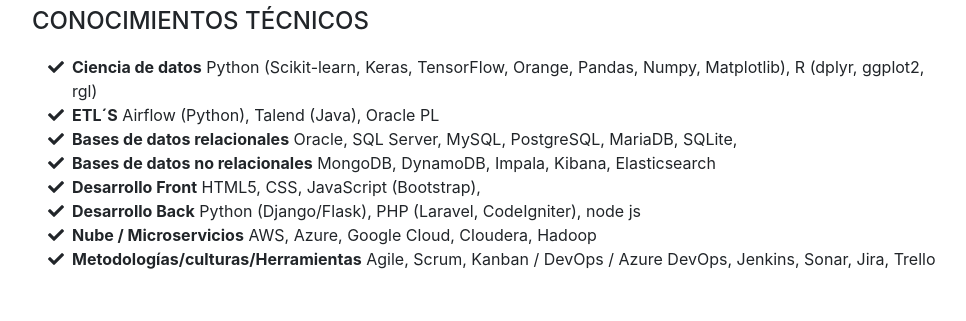
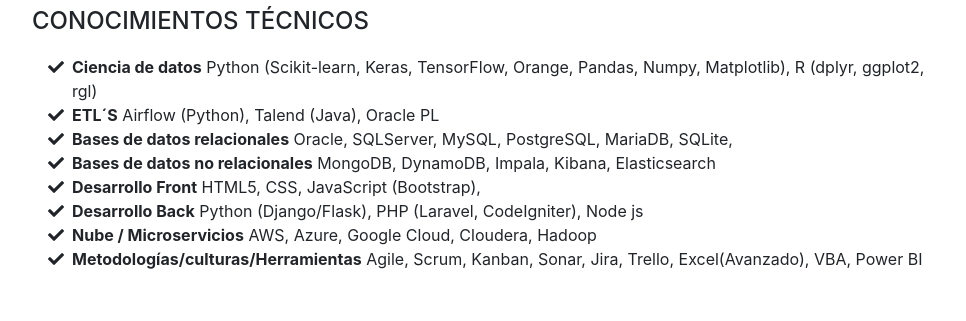
Before and after one commit to leoesleoesleo/presentacion, a website with bundled scripts: page index.html in a window 1280 px wide. Shown: the part 3000-3321 px from the top of the page, without its empty margins (288-1254 px from the left). Built offline with nearby package versions, Linux system fonts and the light colour scheme; a web font is replaced by a local one.

Commit message:
Update index.html

```diff
--- a/index.html
+++ b/index.html
@@ -237,7 +237,7 @@
           <li>
             <i class="fa-li fa fa-check"></i>
             <strong>Bases de datos relacionales</strong>
-            Oracle, SQL Server, MySQL, PostgreSQL, MariaDB, SQLite,
+            Oracle, SQLServer, MySQL, PostgreSQL, MariaDB, SQLite,
           </i>
           <li>
             <i class="fa-li fa fa-check"></i>
@@ -252,7 +252,7 @@
           <li>
             <i class="fa-li fa fa-check"></i>
             <strong>Desarrollo Back</strong>
-            Python (Django/Flask), PHP (Laravel, CodeIgniter), node js
+            Python (Django/Flask), PHP (Laravel, CodeIgniter), Node js
           </i>
           <li>
             <i class="fa-li fa fa-check"></i>
@@ -262,7 +262,7 @@
           <li>
             <i class="fa-li fa fa-check"></i>
             <strong>Metodologías/culturas/Herramientas</strong>
-            Agile, Scrum, Kanban / DevOps / Azure DevOps, Jenkins, Sonar, Jira, Trello
+            Agile, Scrum, Kanban, Sonar, Jira, Trello, Excel(Avanzado), VBA, Power BI
           </i>
         </ul>
       </div>
```
